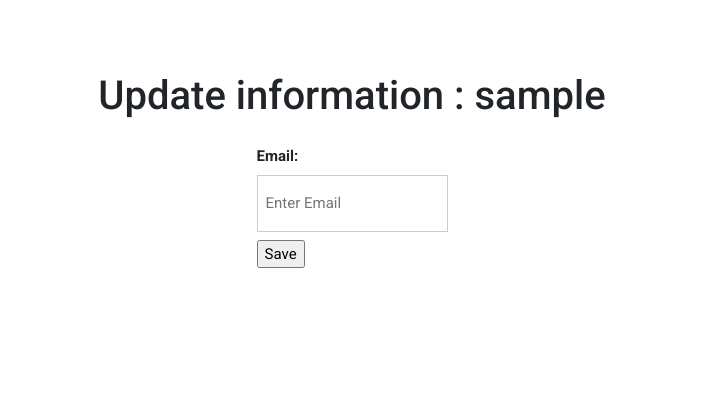
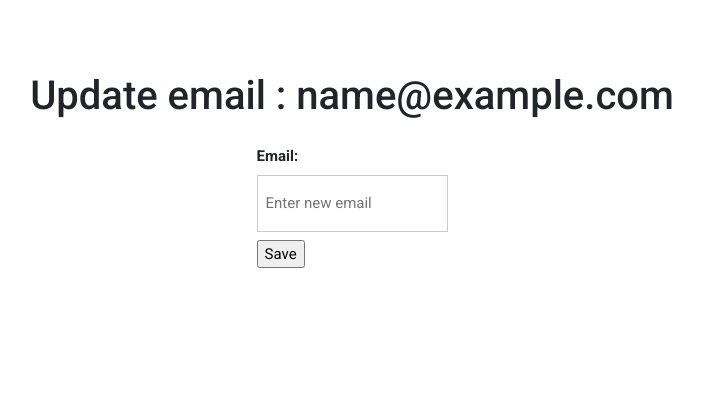
Before and after one commit to UmedMiah/djangoBoardingApp, a Django app: page /update/1 in a window 1280 px wide. Shown: the part 58-466 px from the top of the page, without its empty margins (288-991 px from the left). Run offline with Django 3.2, Linux system fonts and the light colour scheme; a user stored in the database is signed in; tables that the repository leaves empty hold one stand-in row (values such as "Sample post"); some libraries are stand-ins or nearby versions.

Commit message:
Refactor update email page

```diff
--- a/templates/update_detail.html
+++ b/templates/update_detail.html
@@ -45,14 +45,14 @@
     </style>
   </head>
   <body>
-    <h1>Update information : {{request.user.username}}</h1>
+    <h1>Update email : {{request.user.email}}</h1>
     <form method='POST'>
       {% csrf_token %}
       <div class="formcontainer">
       <hr/>
       <div class="textcontainer">
         <label for="email"><strong>Email: </strong></label>
-        <input type="text" placeholder="Enter Email" name="email" required>
+        <input type="text" placeholder="Enter new email" name="email" required>
         <input type="submit" value="Save">
       </div>
     </form>
```
